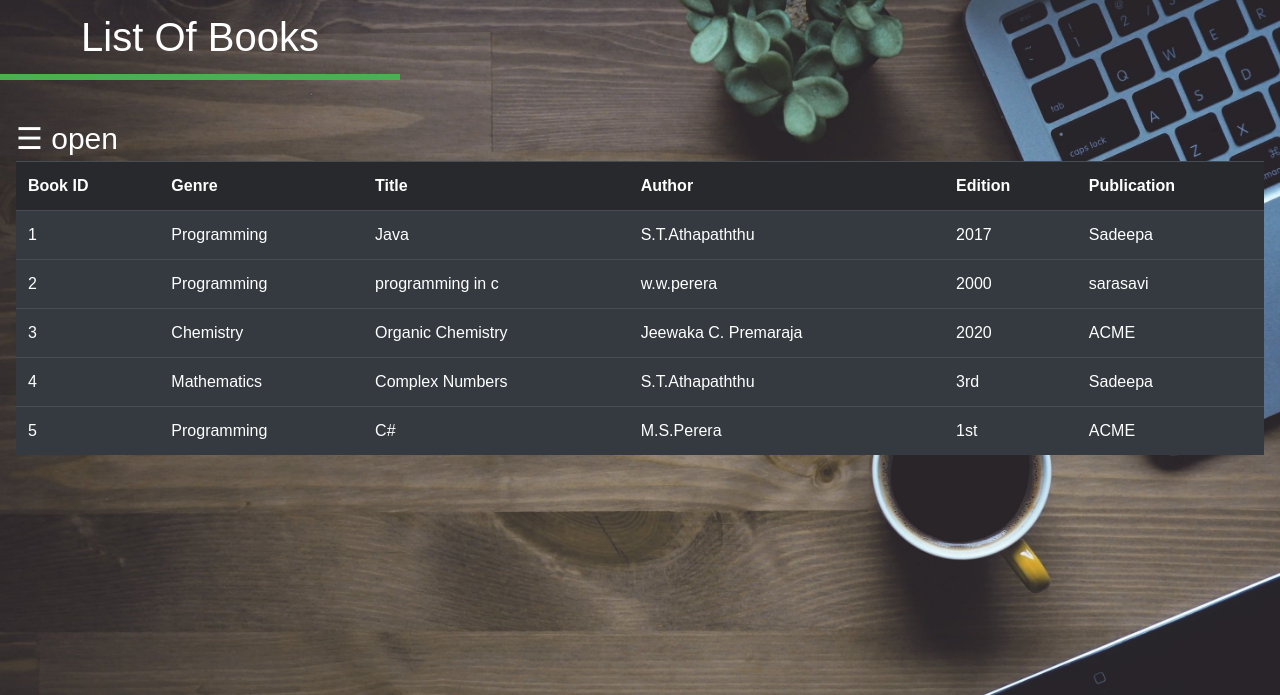
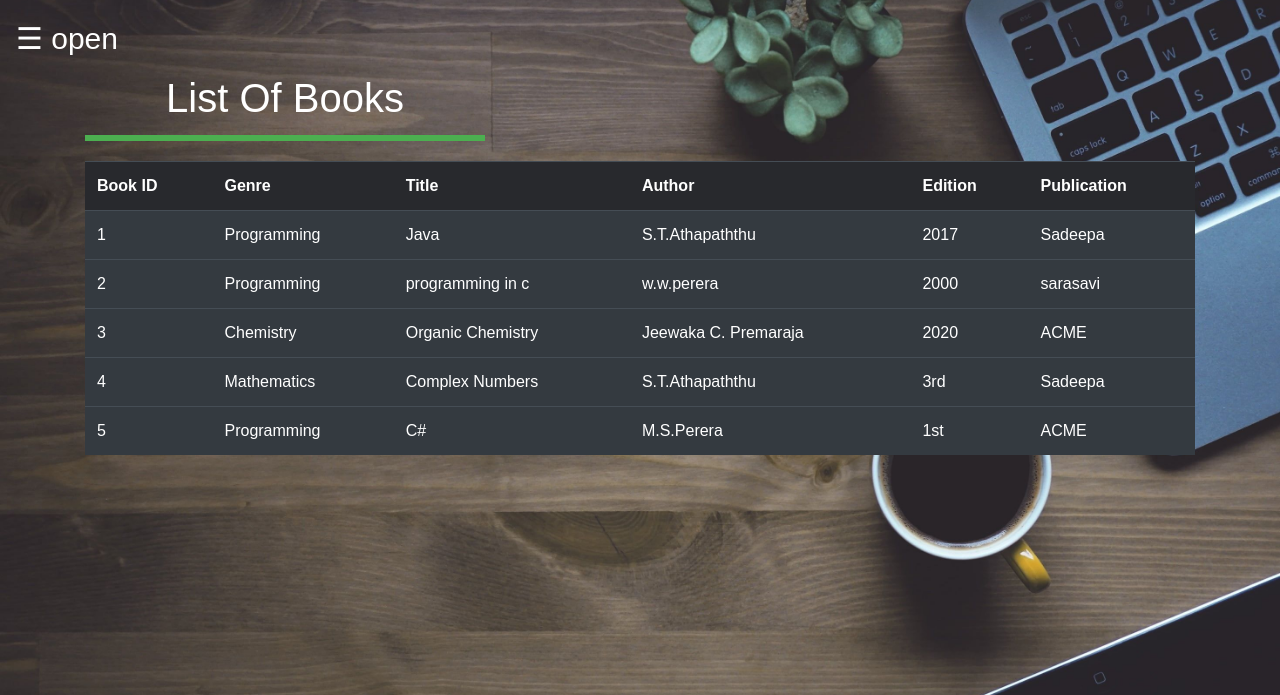
Before and after one commit to Ayodhya12/Project-NetLibrarian, a PHP site: page /book.php in a window 1280 px wide. Shown: the top 695 px of the page. Run offline with PHP 8.4, Linux system fonts and the light colour scheme; data comes from the database, SQL or seed files in the repository.

Commit message:
Update book.php

```diff
--- a/newProject/book.php
+++ b/newProject/book.php
@@ -59,7 +59,6 @@
 </style>
 </head>
 <body>
-<h1 align="center" style="color: #fff; border-bottom: 6px solid #4caf50; margin-bottom: 20px;  padding: 13px 0; width: 400px; ">List Of Books</h1>
 
 <?php
 
@@ -95,10 +94,10 @@ else
                 ?>
             </div><br><br>
 
-
+  <div class="h"> <a href="index.php">Home</a></div>
   <div class="h"> <a href="book.php">Books</a></div>
-  <!--<div class="h"> <a href="request.php">Book Request</a></div>-->
-  <div class="h"> <a href="borrow.php">Borrow Book</a></div>
+  <div class="h"> <a href="request.php">Book Request</a></div>
+  <div class="h"><a href="information.php">Issue Information</a></div>
   <div class="h"><a href="return.php">Return Book</a></div>
 </div>
 
@@ -120,6 +119,8 @@ function closeNav() {
   document.body.style.backgroundColor = "white";
 }
 </script>
+ <div class="container">
+<h1 align="center" style="color: #fff; border-bottom: 6px solid #4caf50; margin-bottom: 20px;  padding: 13px 0; width: 400px; ">List Of Books</h1>
 <?php
 
 $res=mysqli_query($conn,"SELECT * FROM book_detail ORDER BY book_id;");
```
